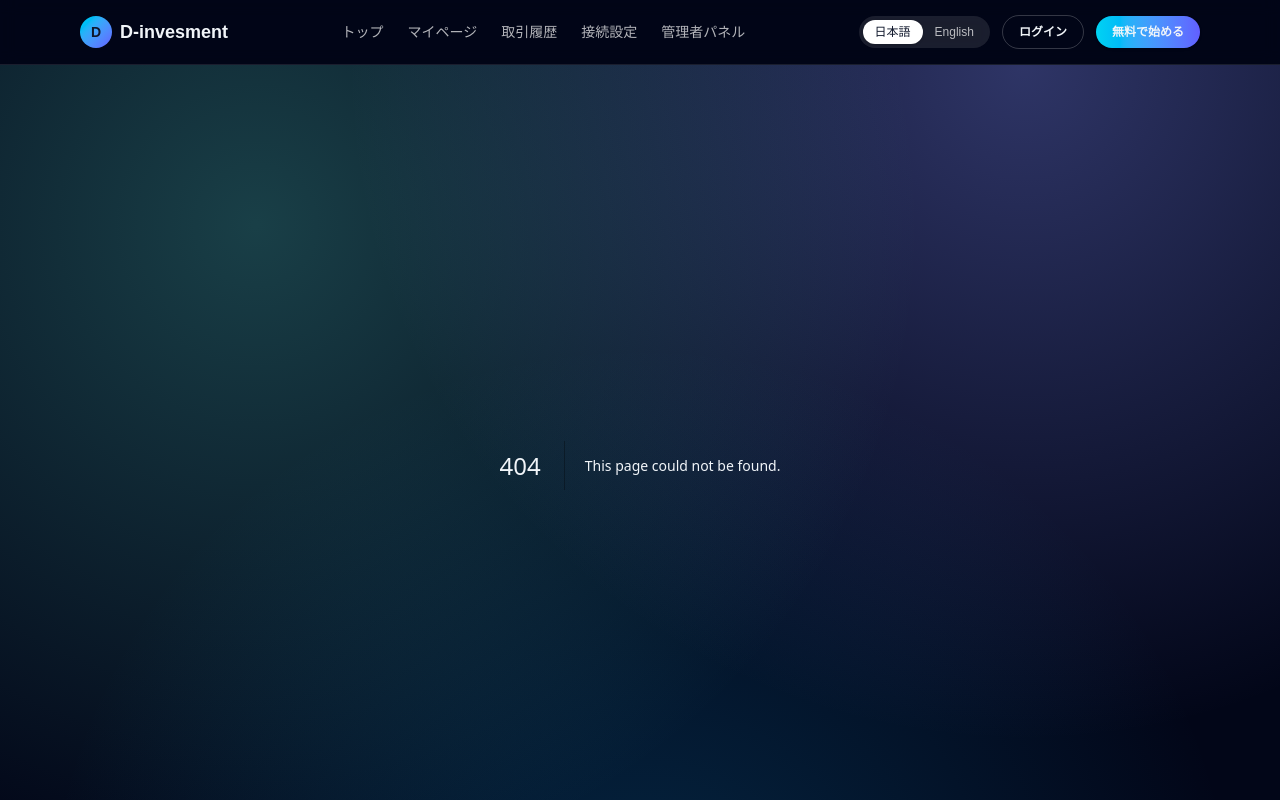
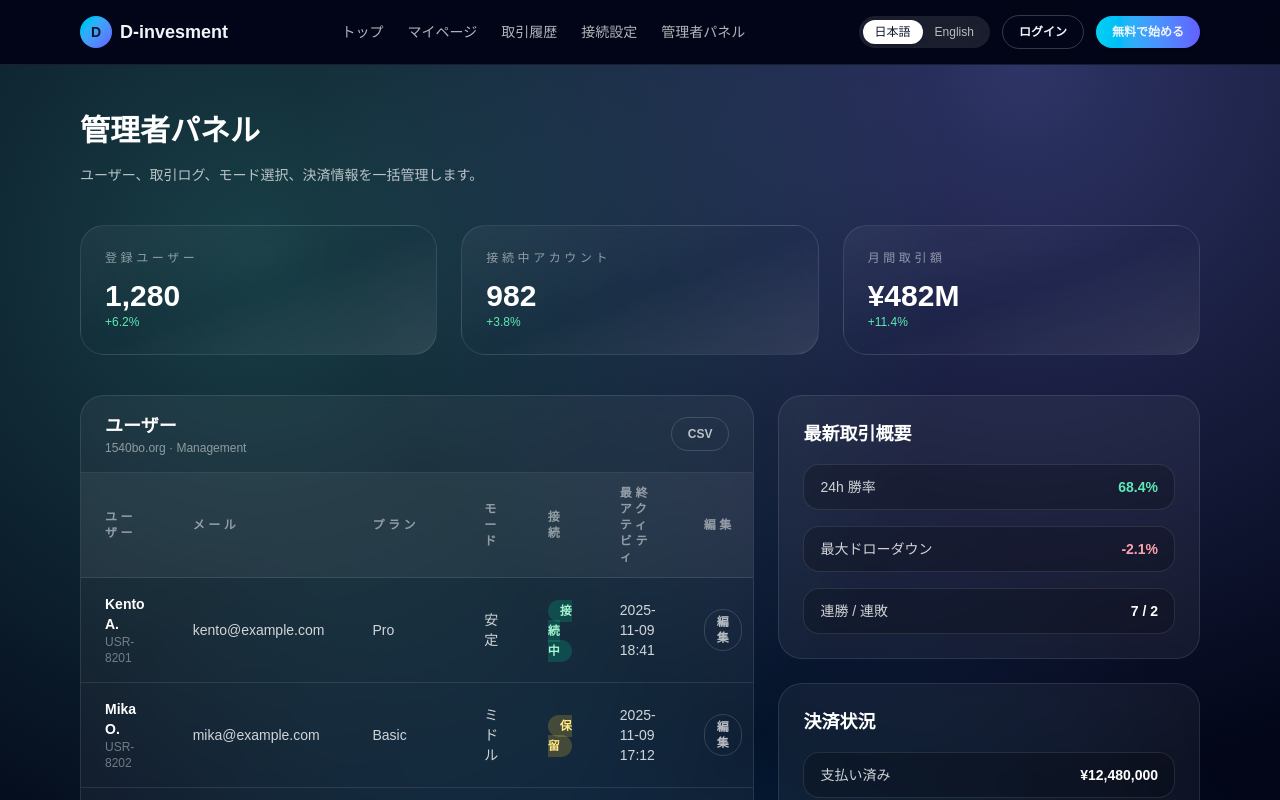
Before and after one commit to jinjinsansan/inv, a Next.js app: page /admin in a window 1280 px wide. Before the commit this address had no page. Shown: the top 800 px of the page. Built offline with nearby package versions, Linux system fonts and the light colour scheme.

Commit message:
feat: add initial d-investment ui pages
Co-authored-by: factory-droid[bot] <138933559+factory-droid[bot]@users.noreply.github.com>

```diff
--- /dev/null
+++ b/src/app/admin/page.tsx
@@ -0,0 +1,5 @@
+import { AdminPage } from '@/components/pages/admin/admin-page';
+
+export default function Page() {
+  return <AdminPage />;
+}
--- /dev/null
+++ b/src/components/pages/admin/admin-page.tsx
@@ -0,0 +1,209 @@
+"use client";
+
+import { useLanguage } from "@/providers/language-provider";
+
+const mockUsers = [
+  {
+    id: "USR-8201",
+    name: "Kento A.",
+    email: "kento@example.com",
+    plan: "Pro",
+    mode: "安定",
+    status: "online" as const,
+    lastActivity: "2025-11-09 18:41",
+  },
+  {
+    id: "USR-8202",
+    name: "Mika O.",
+    email: "mika@example.com",
+    plan: "Basic",
+    mode: "ミドル",
+    status: "pending" as const,
+    lastActivity: "2025-11-09 17:12",
+  },
+  {
+    id: "USR-8203",
+    name: "Leo S.",
+    email: "leo@example.com",
+    plan: "Enterprise",
+    mode: "アクティブ",
+    status: "offline" as const,
+    lastActivity: "2025-11-08 23:04",
+  },
+];
+
+const mockMetrics = [
+  {
+    key: "totalUsers" as const,
+    value: "1,280",
+    change: "+6.2%",
+  },
+  {
+    key: "activeConnections" as const,
+    value: "982",
+    change: "+3.8%",
+  },
+  {
+    key: "monthlyVolume" as const,
+    value: "¥482M",
+    change: "+11.4%",
+  },
+];
+
+const mockPayments = [
+  { label: "paid" as const, value: "¥12,480,000" },
+  { label: "upcoming" as const, value: "¥1,280,000" },
+  { label: "overdue" as const, value: "¥320,000" },
+];
+
+const statusPalette = {
+  online: "bg-emerald-400/20 text-emerald-200",
+  offline: "bg-white/15 text-white/70",
+  pending: "bg-amber-300/20 text-amber-200",
+} as const;
+
+export function AdminPage() {
+  const { dictionary } = useLanguage();
+  const { adminPage, common } = dictionary;
+
+  return (
+    <div className="mx-auto w-full max-w-6xl space-y-10 px-4 py-12">
+      <section className="space-y-4">
+        <h1 className="text-3xl font-semibold text-white">{adminPage.title}</h1>
+        <p className="text-sm text-white/70">{adminPage.subtitle}</p>
+      </section>
+
+      <section className="grid gap-6 md:grid-cols-3">
+        {mockMetrics.map((metric) => (
+          <article
+            key={metric.key}
+            className="rounded-3xl border border-white/10 bg-gradient-to-br from-white/5 via-transparent to-white/10 p-6 backdrop-blur"
+          >
+            <p className="text-xs uppercase tracking-[0.3em] text-white/50">
+              {adminPage.metrics[metric.key]}
+            </p>
+            <p className="mt-3 text-3xl font-semibold text-white">{metric.value}</p>
+            <p className="text-xs text-emerald-300">{metric.change}</p>
+          </article>
+        ))}
+      </section>
+
+      <section className="grid gap-6 md:grid-cols-[1.6fr_1fr]">
+        <article className="overflow-hidden rounded-3xl border border-white/10 bg-white/5 backdrop-blur">
+          <header className="flex items-center justify-between border-b border-white/10 px-6 py-4">
+            <div>
+              <h2 className="text-lg font-semibold text-white">
+                {adminPage.userTable.user}
+              </h2>
+              <p className="text-xs text-white/50">1540bo.org · Management</p>
+            </div>
+            <button className="rounded-full border border-white/15 px-4 py-2 text-xs font-semibold text-white/70 transition hover:border-white/60 hover:text-white">
+              CSV
+            </button>
+          </header>
+          <table className="min-w-full divide-y divide-white/10 text-sm text-white/80">
+            <thead className="bg-white/5 text-xs uppercase tracking-[0.3em] text-white/50">
+              <tr>
+                <th className="px-6 py-3 text-left">{adminPage.userTable.user}</th>
+                <th className="px-6 py-3 text-left">{adminPage.userTable.email}</th>
+                <th className="px-6 py-3 text-left">{adminPage.userTable.plan}</th>
+                <th className="px-6 py-3 text-left">{adminPage.userTable.mode}</th>
+                <th className="px-6 py-3 text-left">{adminPage.userTable.status}</th>
+                <th className="px-6 py-3 text-left">{adminPage.userTable.lastActivity}</th>
+                <th className="px-6 py-3 text-left">{common.actions.edit}</th>
+              </tr>
+            </thead>
+            <tbody className="divide-y divide-white/10">
+              {mockUsers.map((user) => (
+                <tr key={user.id} className="transition hover:bg-white/5">
+                  <td className="px-6 py-4">
+                    <div className="font-semibold text-white">{user.name}</div>
+                    <div className="text-xs text-white/40">{user.id}</div>
+                  </td>
+                  <td className="px-6 py-4">{user.email}</td>
+                  <td className="px-6 py-4">{user.plan}</td>
+                  <td className="px-6 py-4">{user.mode}</td>
+                  <td className="px-6 py-4">
+                    <StatusBadge label={common.status[user.status]} paletteKey={user.status} />
+                  </td>
+                  <td className="px-6 py-4">{user.lastActivity}</td>
+                  <td className="px-6 py-4">
+                    <button className="rounded-full border border-white/15 px-3 py-1 text-xs font-semibold text-white/70 transition hover:border-white/60 hover:text-white">
+                      {common.actions.edit}
+                    </button>
+                  </td>
+                </tr>
+              ))}
+            </tbody>
+          </table>
+        </article>
+
+        <div className="space-y-6">
+          <article className="rounded-3xl border border-white/10 bg-white/5 p-6 backdrop-blur">
+            <h2 className="text-lg font-semibold text-white">
+              {adminPage.tradeOverview.title}
+            </h2>
+            <div className="mt-4 space-y-4 text-sm text-white/80">
+              <StatRow label="24h 勝率" value="68.4%" accent="text-emerald-300" />
+              <StatRow label="最大ドローダウン" value="-2.1%" accent="text-rose-300" />
+              <StatRow label="連勝 / 連敗" value="7 / 2" accent="text-white" />
+            </div>
+          </article>
+
+          <article className="rounded-3xl border border-white/10 bg-white/5 p-6 backdrop-blur">
+            <h2 className="text-lg font-semibold text-white">
+              {adminPage.paymentStats.title}
+            </h2>
+            <div className="mt-4 space-y-4 text-sm text-white/80">
+              {mockPayments.map((payment) => (
+                <div
+                  key={payment.label}
+                  className="flex items-center justify-between rounded-2xl border border-white/10 bg-black/20 px-4 py-3"
+                >
+                  <span>
+                    {adminPage.paymentStats[
+                      payment.label as keyof typeof adminPage.paymentStats
+                    ]}
+                  </span>
+                  <span className="font-semibold text-white">{payment.value}</span>
+                </div>
+              ))}
+            </div>
+          </article>
+        </div>
+      </section>
+    </div>
+  );
+}
+
+type StatusKey = keyof typeof statusPalette;
+
+type StatusBadgeProps = {
+  label: string;
+  paletteKey: StatusKey;
+};
+
+function StatusBadge({ label, paletteKey }: StatusBadgeProps) {
+  return (
+    <span
+      className={`rounded-full px-3 py-1 text-xs font-semibold ${statusPalette[paletteKey]}`}
+    >
+      {label}
+    </span>
+  );
+}
+
+type StatRowProps = {
+  label: string;
+  value: string;
+  accent: string;
+};
+
+function StatRow({ label, value, accent }: StatRowProps) {
+  return (
+    <div className="flex items-center justify-between rounded-2xl border border-white/10 bg-black/20 px-4 py-3">
+      <span>{label}</span>
+      <span className={`font-semibold ${accent}`}>{value}</span>
+    </div>
+  );
+}
--- a/src/components/pages/connection/connection-page.tsx
+++ b/src/components/pages/connection/connection-page.tsx
@@ -8,7 +8,7 @@ type ModeKey = 'stable' | 'middle' | 'active';
 
 export function ConnectionPage() {
   const { dictionary } = useLanguage();
-  const { connectionPage, common } = dictionary;
+  const { connectionPage, common, hero } = dictionary;
   const [connected, setConnected] = useState(true);
   const [mode, setMode] = useState<ModeKey>('stable');
   const [toggles, setToggles] = useState({
@@ -16,6 +16,12 @@ export function ConnectionPage() {
     newsFilter: false,
     syncBalance: true,
   });
+
+  const modeDefinitions: Array<{ key: ModeKey; label: string }> = [
+    { key: 'stable', label: connectionPage.stability },
+    { key: 'middle', label: connectionPage.middle },
+    { key: 'active', label: connectionPage.active },
+  ];
 
   const handleToggle = (key: keyof typeof toggles) => {
     setToggles((prev) => ({ ...prev, [key]: !prev[key] }));
@@ -36,9 +42,7 @@ export function ConnectionPage() {
                 {connectionPage.connectionStatus}
               </p>
               <p className="mt-1 text-lg font-semibold text-white">
-                {connected
-                  ? dictionary.common.status.online
-                  : dictionary.common.status.offline}
+                {connected ? common.status.online : common.status.offline}
               </p>
               <p className="text-xs text-white/60">1540bo.org · ID 1540-93284</p>
             </div>
@@ -138,23 +142,21 @@ export function ConnectionPage() {
           モードを切り替えるとAI戦略が即座に再構成されます。
         </p>
         <div className="mt-6 grid gap-4 md:grid-cols-3">
-          {(['stable', 'middle', 'active'] satisfies Array<ModeKey>).map(
-            (key) => (
-              <ModeCard
-                key={key}
-                selected={mode === key}
-                title={connectionPage[key]}
-                onSelect={() => setMode(key)}
-              />
-            ),
-          )}
+          {modeDefinitions.map((definition) => (
+            <ModeCard
+              key={definition.key}
+              selected={mode === definition.key}
+              title={definition.label}
+              onSelect={() => setMode(definition.key)}
+            />
+          ))}
         </div>
         <div className="mt-8 flex flex-col gap-3 md:flex-row">
           <button className="inline-flex items-center justify-center rounded-full bg-gradient-to-r from-cyan-400 to-indigo-500 px-6 py-3 text-sm font-semibold text-slate-900 shadow shadow-cyan-500/20 transition hover:shadow-lg hover:shadow-cyan-500/30">
             {connectionPage.actions.save}
           </button>
           <button className="inline-flex items-center justify-center rounded-full border border-white/20 px-6 py-3 text-sm font-semibold text-white/80 transition hover:border-white/60 hover:text-white">
-            {dictionary.hero.ctaSecondary}
+            {hero.ctaSecondary}
           </button>
         </div>
       </section>
--- a/src/components/pages/home/home-page.tsx
+++ b/src/components/pages/home/home-page.tsx
@@ -1,6 +1,5 @@
 'use client';
 
-import { cn } from '@/lib/utils';
 import { useLanguage } from '@/providers/language-provider';
 
 export function HomePage() {
--- a/src/providers/language-provider.tsx
+++ b/src/providers/language-provider.tsx
@@ -24,16 +24,18 @@ type LanguageProviderProps = {
 };
 
 export function LanguageProvider({ children }: LanguageProviderProps) {
-  const [locale, setLocale] = useState<Locale>(defaultLocale);
+  const [locale, setLocale] = useState<Locale>(() => {
+    if (typeof window === 'undefined') {
+      return defaultLocale;
+    }
+    const saved = window.localStorage.getItem('d-investment-locale');
+    return saved === 'ja' || saved === 'en' ? saved : defaultLocale;
+  });
 
   useEffect(() => {
-    const saved = window.localStorage.getItem('d-investment-locale');
-    if (saved === 'ja' || saved === 'en') {
-      setLocale(saved);
+    if (typeof window === 'undefined') {
+      return;
     }
-  }, []);
-
-  useEffect(() => {
     window.localStorage.setItem('d-investment-locale', locale);
     document.documentElement.lang = locale;
   }, [locale]);
```
